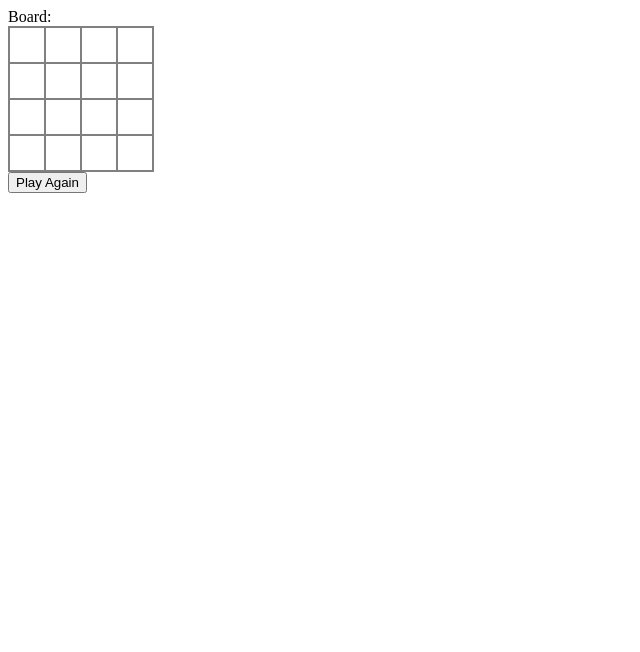
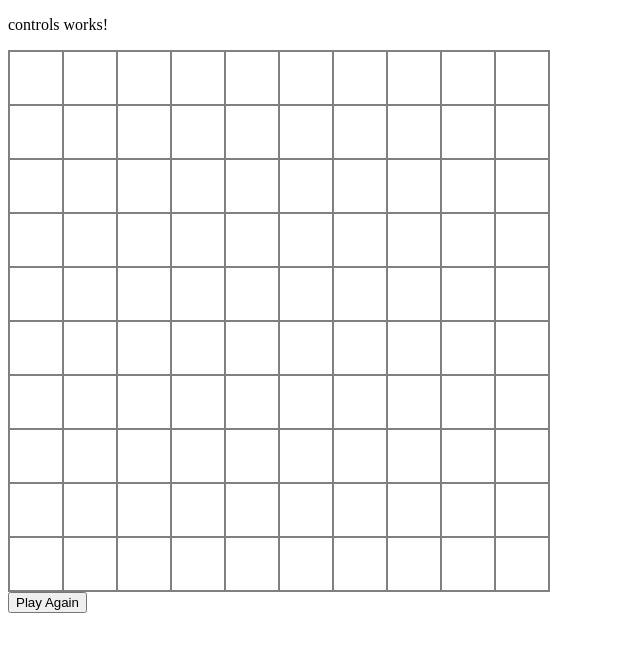
Before and after one commit to EnzoPasse/minesweeper-app, an Angular app: page /game in a window 1280 px wide. Shown: the top 652 px of the page, without its empty margins (0-640 px from the left). Built offline with nearby package versions, Linux system fonts and the light colour scheme.

Commit message:
refactoring and create controls component

```diff
--- a/src/app/app.module.ts
+++ b/src/app/app.module.ts
@@ -6,13 +6,15 @@ import { AppComponent } from './app.component';
 import { GameComponent } from './components/game/game.component';
 import { BoardComponent } from './components/game/board/board.component';
 import { CellComponent } from './components/game/cell/cell.component';
+import { ControlsComponent } from './components/game/controls/controls.component';
 
 @NgModule({
   declarations: [
     AppComponent,
     GameComponent,
     BoardComponent,
-    CellComponent
+    CellComponent,
+    ControlsComponent
   ],
   imports: [
     BrowserModule,
--- a/src/app/components/game/cell/cell.component.html
+++ b/src/app/components/game/cell/cell.component.html
@@ -1 +1,18 @@
-<p>cell works!</p>
+
+
+<ng-container *ngIf="cell.status === 'flag'">
+    <svg style="width:24px;height:24px" viewBox="0 0 24 24">
+        <path fill="#E60026" d="M7,2H9V22H7V2M19,9L11,14.6V3.4L19,9Z" />
+    </svg>
+</ng-container>
+
+<ng-container *ngIf="cell.status === 'open' && !cell.mine ">
+    {{cell.areaMines}}
+</ng-container>
+
+<ng-container *ngIf="cell.mine  && cell.status === 'open' ">
+    <svg style="width:24px;height:24px" viewBox="0 0 24 24">
+        <path fill="currentColor"
+            d="M23,13V11H19.93C19.75,9.58 19.19,8.23 18.31,7.1L20.5,4.93L19.07,3.5L16.9,5.69C15.77,4.81 14.42,4.25 13,4.07V1H11V4.07C9.58,4.25 8.23,4.81 7.1,5.69L4.93,3.5L3.5,4.93L5.69,7.1C4.81,8.23 4.25,9.58 4.07,11H1V13H4.07C4.25,14.42 4.81,15.77 5.69,16.9L3.5,19.07L4.93,20.5L7.1,18.31C8.23,19.19 9.58,19.75 11,19.93V23H13V19.93C14.42,19.75 15.77,19.19 16.9,18.31L19.07,20.5L20.5,19.07L18.31,16.9C19.19,15.77 19.75,14.42 19.93,13H23M12,8A4,4 0 0,0 8,12H6A6,6 0 0,1 12,6V8Z" />
+    </svg>
+</ng-container>
--- /dev/null
+++ b/src/app/components/game/controls/controls.component.html
@@ -0,0 +1 @@
+<p>controls works!</p>
--- /dev/null
+++ b/src/app/components/game/controls/controls.component.ts
@@ -0,0 +1,15 @@
+import { Component, OnInit } from '@angular/core';
+
+@Component({
+  selector: 'app-controls',
+  templateUrl: './controls.component.html',
+  styleUrls: ['./controls.component.css']
+})
+export class ControlsComponent implements OnInit {
+
+  constructor() { }
+
+  ngOnInit(): void {
+  }
+
+}
--- a/src/app/components/game/game.component.css
+++ b/src/app/components/game/game.component.css
@@ -7,6 +7,6 @@ td{
     display: inline-flex;
     align-items: center;
     justify-content: center;
-    width: 32px;
-    height: 32px;
+    width: 50px;
+    height: 50px;
 }
--- a/src/app/components/game/game.component.html
+++ b/src/app/components/game/game.component.html
@@ -1,22 +1,14 @@
-Board:
+
+<app-controls></app-controls>
+
 <table>
     <tr *ngFor="let row of board.cells; index as y">
         <td *ngFor="let cell of row; index as x"
              (click)="checkCell(cell)"
              (contextmenu)="$event.preventDefault();addFlag(cell)">
 
-            <!-- <div>status: {{cell.status}}</div> -->
-            <div *ngIf="cell.status === 'clear' && !cell.mine " >{{cell.areaMines}} </div>
-            <div *ngIf="cell.status === 'flag'">
-                <svg style="width:24px;height:24px" viewBox="0 0 24 24">
-                    <path fill="#E60026" d="M7,2H9V22H7V2M19,9L11,14.6V3.4L19,9Z" />
-                </svg>
-            </div>
-            <div *ngIf="cell.mine  && cell.status === 'clear' " >
-                <svg style="width:24px;height:24px" viewBox="0 0 24 24">
-                    <path fill="currentColor" d="M23,13V11H19.93C19.75,9.58 19.19,8.23 18.31,7.1L20.5,4.93L19.07,3.5L16.9,5.69C15.77,4.81 14.42,4.25 13,4.07V1H11V4.07C9.58,4.25 8.23,4.81 7.1,5.69L4.93,3.5L3.5,4.93L5.69,7.1C4.81,8.23 4.25,9.58 4.07,11H1V13H4.07C4.25,14.42 4.81,15.77 5.69,16.9L3.5,19.07L4.93,20.5L7.1,18.31C8.23,19.19 9.58,19.75 11,19.93V23H13V19.93C14.42,19.75 15.77,19.19 16.9,18.31L19.07,20.5L20.5,19.07L18.31,16.9C19.19,15.77 19.75,14.42 19.93,13H23M12,8A4,4 0 0,0 8,12H6A6,6 0 0,1 12,6V8Z" />
-                </svg>
-            </div>
+            <app-cell [cell] = "cell"  ></app-cell>
+
         </td>
     </tr>
 </table>
--- a/src/app/components/game/game.component.ts
+++ b/src/app/components/game/game.component.ts
@@ -1,7 +1,7 @@
 import { ThrowStmt } from '@angular/compiler';
 import { Component, OnInit } from '@angular/core';
-import { Board } from './board/board.model';
-import { Cell } from './cell/cell.model';
+import { Board } from '../models/board.model';
+import { Cell } from '../models/cell.model';
 
 @Component({
   selector: 'app-game',
@@ -18,7 +18,7 @@ export class GameComponent {
 
 
   initBoard() {
-    this.board = new Board(4, 1);
+    this.board = new Board(10, 15);
   }
 
   checkCell(cell: Cell): void {
--- a/src/app/components/game/board/board.model.ts
+++ b/src/app/components/models/board.model.ts
@@ -1,4 +1,4 @@
-import { AREA, Cell } from "../cell/cell.model"
+import { AREA, Cell } from "./cell.model"
 
 export class Board {
     cells: Cell[][] = [];
@@ -60,8 +60,8 @@ export class Board {
     private openAllCells(): void {
         for (let y = 0; y < this.size; y++) {
             for (let x = 0; x < this.size; x++) {
-                if (this.cells[y][x].status === 'open')
-                    this.cells[y][x].status = 'clear';
+                if (this.cells[y][x].status === 'close')
+                    this.cells[y][x].status = 'open';
             }
         }
     }
@@ -76,15 +76,15 @@ export class Board {
     }
 
     public checkCell(cell: Cell): 'gameover' | 'win' | null {
-        if (cell.status !== 'open') {
+        if (cell.status !== 'close') {
             return null;
         }
         if (cell.mine) {
-            cell.status = 'clear';
+            cell.status = 'open';
             this.openAllCells();
             return 'gameover'
         } else {
-            cell.status = 'clear';
+            cell.status = 'open';
             if (cell.areaMines == 0) {
                 this.openEmpyArea(cell)
             }
@@ -97,7 +97,7 @@ export class Board {
 
     public addFlag(cell: Cell): void {
         if (cell.status === 'flag') {
-            cell.status = 'open';
+            cell.status = 'close';
         } else {
             cell.status = 'flag';
         }
--- a/src/app/components/game/cell/cell.model.ts
+++ b/src/app/components/models/cell.model.ts
@@ -1,6 +1,6 @@
 
 export class Cell {
-    status: 'open' | 'clear' | 'flag' = 'open';
+    status: 'close' | 'open' | 'flag' = 'close';
     mine = false;
     areaMines: number = 0
     constructor(public row: number, public column: number) { }
```
Also changed, not shown: src/app/components/game/cell/cell.component.ts (+6 -1 lines), src/app/components/game/controls/controls.component.css (added), 1 other file (tests, documents, lock files or other folders).
